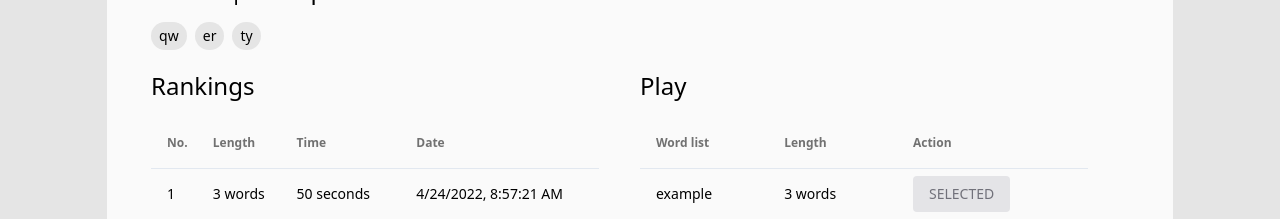
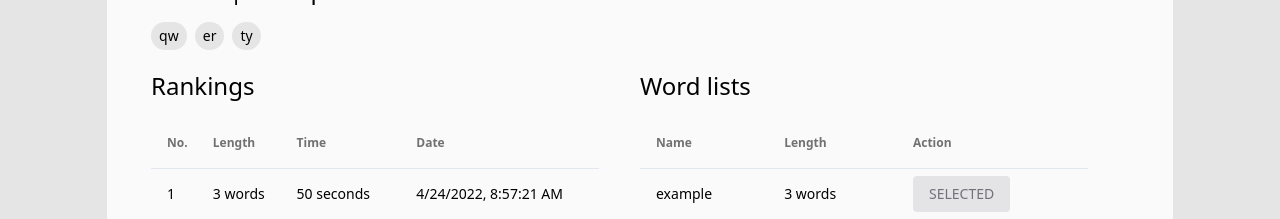
Before and after one commit to Ryu432DHU/typeit-vue3, a Vue app: page / in a window 1280 px wide. Shown: the part 382-601 px from the top of the page. Built offline with nearby package versions, Linux system fonts and the light colour scheme.

Commit message:
Improve some texts

```diff
--- a/src/components/organisms/TiWordListSelector.vue
+++ b/src/components/organisms/TiWordListSelector.vue
@@ -1,7 +1,7 @@
 <template>
   <ti-simple-table>
     <tr>
-      <th>Word list</th>
+      <th>Name</th>
       <th>Length</th>
       <th>Action</th>
     </tr>
--- a/src/pages/Home.vue
+++ b/src/pages/Home.vue
@@ -16,7 +16,7 @@
         </div>
         <div class="sm:w-full lg:w-6/12">
           <div class="w-11/12">
-            <h2 class="text-2xl mb-4">Play</h2>
+            <h2 class="text-2xl mb-4">Word lists</h2>
             <ti-word-list-selector @selectWordList="selectWordListName" :wordLists="wordLists" :selectedWordList="wordList" />
           </div>
         </div>
--- a/src/pages/Rankings.vue
+++ b/src/pages/Rankings.vue
@@ -12,7 +12,7 @@
             <th>Date</th>
           </tr>
           <tr v-for="(record, index) in wordList.records">
-            <td>{{ index }}</td>
+            <td>{{ index + 1 }}</td>
             <td>{{ wordList.words.length }} words</td>
             <td>{{ record.time }} seconds</td>
             <td>{{ record.date.toLocaleString() }}</td>
```
